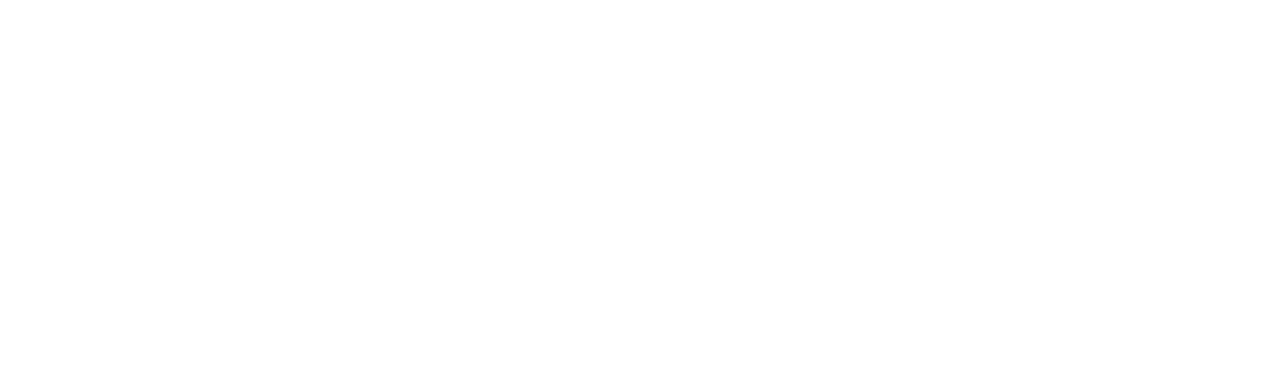
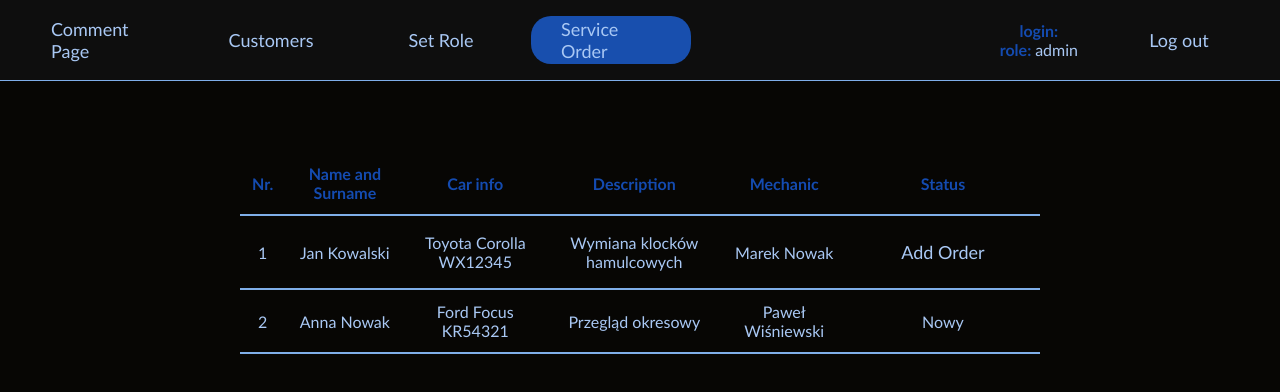
Before and after one commit to bhandziak/Politechnika---.NET, a React app: page /serviceorder in a window 1280 px wide. Before the commit this address had no page. Shown: the top 392 px of the page. Built offline with nearby package versions, Linux system fonts and the light colour scheme; no server answers; sample sign-in values are in the browser's storage; the HTML template or start-up script is replaced by a standard one.

Commit message:
#US6: Added Service Order Form (for adding new Service Order), Service Order Page (for displaying all Service Orders)

```diff
--- a/src/App.js
+++ b/src/App.js
@@ -18,6 +18,8 @@
 import AddCustomerForm from "./pages/private/AddCustomerForm";
 import CustomerDetails from "./pages/private/CustomerDetails";
 import AddVehicleForm from "./pages/private/AddVehicleForm";
+import ServiceOrderPage from "./pages/private/ServiceOrderPage";
+import AddServiceOrderForm from "./pages/private/AddServiceOrderForm";
 
 
 const App = () => {
@@ -53,6 +55,8 @@
             <Route element={<RequireAuth allowedRoles={['receptionist', 'admin']} />}>
               <Route path="addcustomer" element={<AddCustomerForm />} />
               <Route path="addvehicle" element={<AddVehicleForm />} />
+              <Route path="serviceorder" element={<ServiceOrderPage />} />
+              <Route path="addserviceorder" element={<AddServiceOrderForm />} />
             </Route>
           </Route>
 
--- a/src/api/ApiURL.js
+++ b/src/api/ApiURL.js
@@ -11,9 +11,12 @@
 //#US4
     CUSTOMER_DETAILS: "api/customer/getDetails",
     ADD_VEHICLE: "api/customer/addVehicle",
-    SEND_PHOTO: "api/customer/getDetails/addVehicleImage"
-
-
+//#US5
+    SEND_PHOTO: "api/customer/getDetails/addVehicleImage",
+//#US6
+    GET_ALL_SERVICE_ORDERS: "api/serviceOrder/getAll",
+    GET_MECHANICS: "api/user/getMachanics",
+    ADD_SERVICE_ORDER: "api/serviceOrder/createOrder"
 }
 
 export default APIs;
--- a/src/components/Layout.js
+++ b/src/components/Layout.js
@@ -26,6 +26,7 @@
         }
         { ['receptionist', 'admin'].includes(role)  &&
         <>
+            <LinkButton webpath='/serviceorder' name='Service Order' />
         </>
         }
 
--- /dev/null
+++ b/src/pages/private/AddServiceOrderForm.js
@@ -0,0 +1,154 @@
+import React, { useEffect, useState,  useContext, useRef} from 'react';
+import { useLocation, useNavigate } from 'react-router-dom';
+import axios from '../../api/axios';
+import { AuthContext } from '../../context/AuthProvider';
+import LinkButton from '../../components/LinkButton';
+import APIs from '../../api/ApiURL';
+import PopUp from '../../components/PopUp';
+import ValidatedInput from '../../components/ValidatedInput';
+
+
+const AddServiceOrderForm = () => {
+    const navigate = useNavigate();
+    const popUpRef = useRef();
+    const location = useLocation();
+    const serviceOrder = location.state;
+    const { userId, role } = useContext(AuthContext);
+    const [mechanics, setMechanics] = useState([
+        {mechanicId: 1, login: "Wojtas"},
+        {mechanicId: 2, login: "Barti"}]);
+
+
+    const [formData, setFormData] = useState({
+        description: "",
+        mechanicId: null
+    });
+    const [formFocus, setFormFocus] = useState({
+        description: false
+    })
+
+    const handleChange = (e) => {
+        popUpRef.current?.hide();
+        const { name, value } = e.target;
+
+        setFormData(prev => ({
+        ...prev,
+        [name]: value
+        }));
+    };
+
+    const handleFocusOn = (e) => {
+        const { name } = e.target;
+
+        setFormFocus({
+        description: name === "description"
+        });
+    };
+
+    const fetchMechanics = async () => {
+      try {
+        const response = await axios.get(APIs.GET_MECHANICS,{
+            headers: {
+                'Content-Type': 'application/json',
+                'auth': userId
+            }
+        });
+        if(response.status === 200){
+          console.log(response.data)
+          setFormData(prev => ({
+            ...prev,
+            mechanicId: response.data[0].mechanicId
+        }));
+        }
+
+      } catch (err) {
+        popUpRef.current?.show(err.response.data ||err.message);
+      }
+    };
+
+    useEffect(() => {
+      fetchMechanics();
+  }, []);
+
+    const createServiceOrder = async (e) => {
+        e.preventDefault();
+
+        const { description, mechanicId } = formData;
+
+        console.log(formData);
+
+        if (!description || !mechanicId) {
+            popUpRef.current?.show("Wszystkie pola są wymagane.");
+            return;
+        }
+
+        try {
+        const response = await axios.post(APIs.ADD_SERVICE_ORDER,
+            JSON.stringify({
+                ServiceOrderId: serviceOrder.serviceOrderId,
+                Description: description,
+                MechanicId: mechanicId
+            }),
+            { headers: {
+                'Content-Type': 'application/json',
+                'auth': userId
+        } }
+        );
+
+        if (response.status === 200) {
+            popUpRef.current?.show(response.data.message);
+            navigate("/serviceorder");
+        }
+        } catch (err) {
+            popUpRef.current?.show(err.response?.data || err.message);
+        }
+  };
+
+  return (
+
+     <div className='contentColumn'>
+
+    <div id='userInfo2'>
+        <div><span className='highlight'>Add service order for </span></div>
+        <div><span className='highlight'>Name: </span>{serviceOrder.customer.nameCustomer}</div>
+        <div ><span className='highlight'>Surname: </span>{serviceOrder.customer.surnameCustomer}</div>
+        <div ><span className='highlight'>Car: </span>{serviceOrder.vehicle.brandVehicle} {serviceOrder.vehicle.modelVehicle}, {serviceOrder.vehicle.registralNumberVehicle}</div>
+
+        <form className="loginPanel">
+        <h3>Add Service Order</h3>
+              <ValidatedInput
+                htmlName="description"
+                labelText="Description"
+                formData={formData.description}
+                regexStatus={true}
+                formFocus={formFocus.description}
+                type="text"
+                handleChange={handleChange}
+                handleFocusOn={handleFocusOn}
+                validationText={<></>}
+            />
+
+            <label htmlFor='mechanic'>
+                Mechanic:
+            </label>
+            <select
+                name="mechanicId"
+                value={formData.mechanicId}
+                onClick={() =>  popUpRef.current?.hide()}
+                onChange={handleChange}
+                >
+                {mechanics.map(m => (
+                    <option key={m.mechanicId} value={m.mechanicId}>{m.login}</option>
+                ))}
+            </select>
+            <br/>
+        <PopUp ref={popUpRef} />
+        <button className="btn" onClick={createServiceOrder}>Create</button>
+        </form>
+
+    </div>
+    </div>
+  )
+}
+
+export default AddServiceOrderForm
--- /dev/null
+++ b/src/pages/private/ServiceOrderPage.js
@@ -0,0 +1,108 @@
+import React, { useEffect, useState,  useContext, useRef} from 'react';
+import axios from '../../api/axios';
+import APIs from '../../api/ApiURL';
+import { AuthContext } from '../../context/AuthProvider';
+import PopUp from '../../components/PopUp';
+import LinkButton from '../../components/LinkButton';
+
+const ServiceOrderPage = () => {
+    const popUpRef = useRef();
+    const { userId, role } = useContext(AuthContext);
+    const [serviceOrders, setServiceOrders] = useState([
+  {
+    serviceOrderId: 1,
+    customer: {
+      nameCustomer: "Jan",
+      surnameCustomer: "Kowalski"
+    },
+    vehicle: {
+      brandVehicle: "Toyota",
+      modelVehicle: "Corolla",
+      registralNumberVehicle: "WX12345"
+    },
+    description: "Wymiana klocków hamulcowych",
+    mechanic: "Marek Nowak",
+    statusOrder: null
+  },
+  {
+    serviceOrderId: 2,
+    customer: {
+      nameCustomer: "Anna",
+      surnameCustomer: "Nowak"
+    },
+    vehicle: {
+      brandVehicle: "Ford",
+      modelVehicle: "Focus",
+      registralNumberVehicle: "KR54321"
+    },
+    description: "Przegląd okresowy",
+    mechanic: "Paweł Wiśniewski",
+    statusOrder: 'Nowy'
+  }
+]);
+
+    const fetchServiceOrders = async () => {
+      try {
+        const response = await axios.get(APIs.GET_ALL_SERVICE_ORDERS,{
+            headers: {
+                'Content-Type': 'application/json',
+                'auth': userId
+            }
+        });
+        if(response.status === 200){
+            console.log(response.data)
+            setServiceOrders(response.data);
+        }
+
+      } catch (err) {
+        popUpRef.current?.show(err.response.data || err.message);
+      }
+    };
+
+    useEffect(() => {
+      fetchServiceOrders();
+  }, []);
+
+  return (
+    <div className='contentColumn'>
+
+        <PopUp ref={popUpRef} />
+        <div style={{'width': '100%'}}>
+      <table className='dataTable'>
+        <thead>
+          <tr className='dataTr'>
+            <th className='dataTh'>Nr.</th>
+            <th className='dataTh'>Name and Surname</th>
+            <th className='dataTh'>Car info</th>
+            <th className='dataTh'>Description</th>
+            <th className='dataTh'>Mechanic</th>
+            <th className='dataTh'>Status</th>
+          </tr>
+        </thead>
+        <tbody>
+          {serviceOrders != null && serviceOrders.map((so,index) => (
+            <tr className='dataTr' key={so.serviceOrderId}>
+              <td className='dataTd'>{index + 1}</td>
+              <td className='dataTd'>{so.customer.nameCustomer} {so.customer.surnameCustomer}</td>
+              <td className='dataTd'>{so.vehicle.brandVehicle} {so.vehicle.modelVehicle} {so.vehicle.registralNumberVehicle}</td>
+              <td className='dataTd'>{so.description}</td>
+              <td className='dataTd'>{so.mechanic}</td>
+              <td className='dataTd'>
+                {
+                    so.statusOrder == null ?
+                    <LinkButton webpath={`/addserviceorder`} name='Add Order' stateObj={so}/>
+                    :
+                    so.statusOrder
+                }
+              </td>
+            </tr>
+          ))}
+        </tbody>
+      </table>
+      </div>
+
+    </div>
+  )
+}
+
+export default ServiceOrderPage
--- a/src/style/Layout.scss
+++ b/src/style/Layout.scss
@@ -94,5 +94,5 @@
     background-color: vars.$bk-color;
     height: 100%;
     text-align: center;
-    padding-top: 80px;
+    padding-top: 120px;
 }
```
